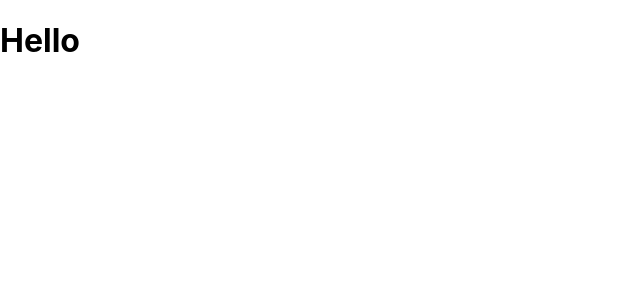
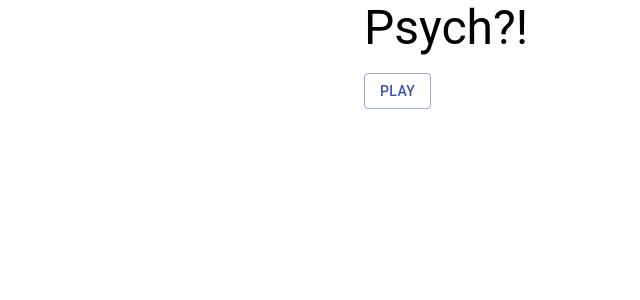
Before and after one commit to AndrewHulme/Psych, a React (Create React App) app in the folder client/: page / in a window 1280 px wide. Shown: the top 300 px of the page, without its empty margins (0-640 px from the left). Built offline with nearby package versions, Linux system fonts and the light colour scheme.

Commit message:
Adds basic material ui components to front page

```diff
--- a/client/src/App.tsx
+++ b/client/src/App.tsx
@@ -1,12 +1,19 @@
 import React from "react";
 import logo from "./logo.svg";
+import { Button, Typography, Container } from "@material-ui/core";
 // import "./App.css";
 
 function App() {
   return (
-    <div className="App">
-      <h1>Hello</h1>
-    </div>
+    <Container maxWidth="sm">
+      <Typography variant="h3" gutterBottom>
+        Psych?!
+      </Typography>
+
+      <Button color="primary" variant="outlined">
+        Play
+      </Button>
+    </Container>
   );
 }
 
```
